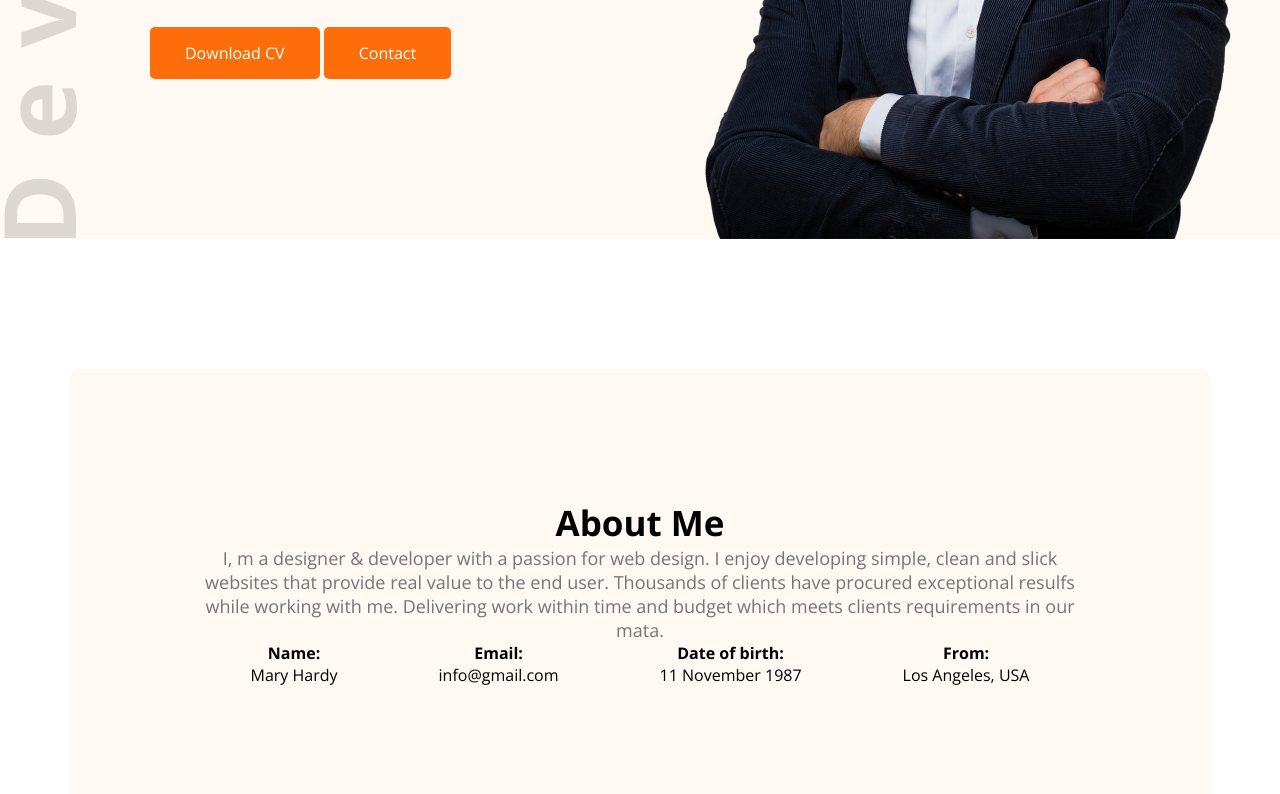
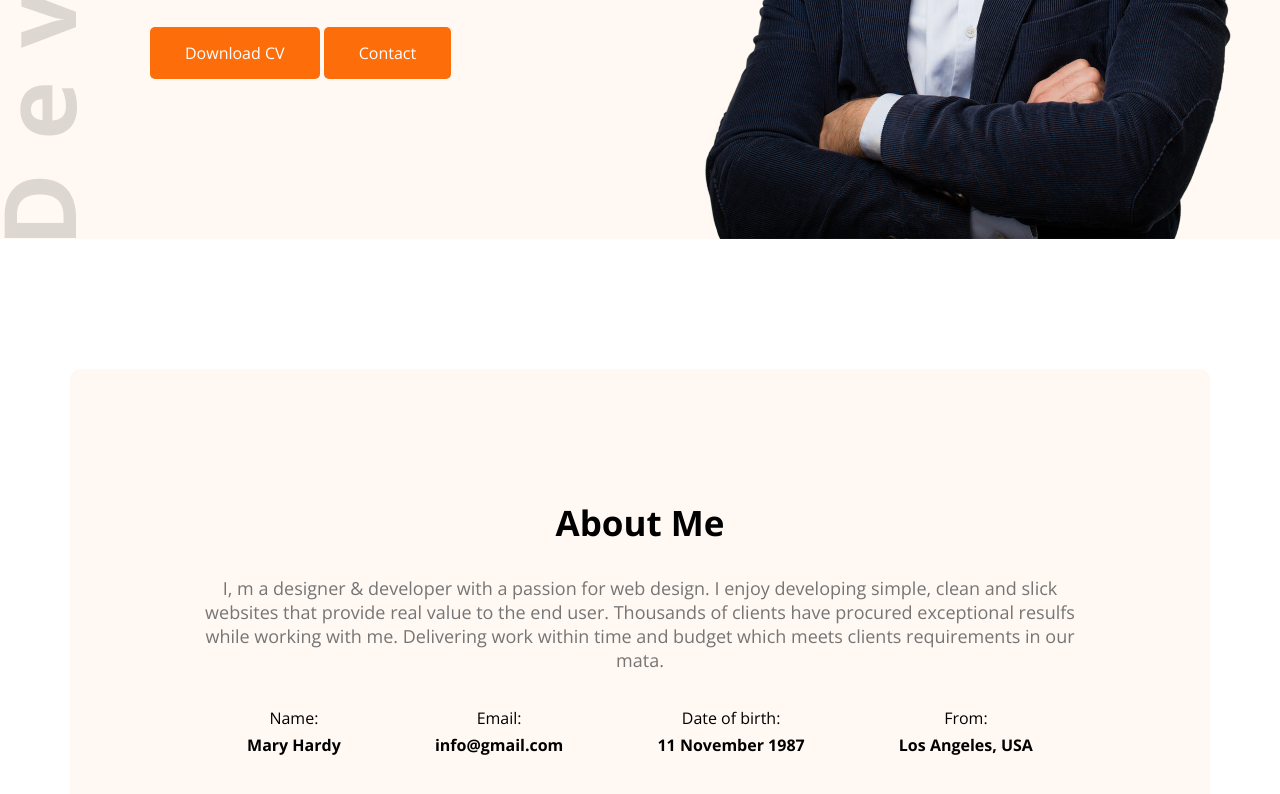
Before and after one commit to sohorabsajib/webdeveloper-portfolio, a plain HTML site: page index.html in a window 1280 px wide. Shown: the part 528-1322 px from the top of the page. Drawn offline with nearby package versions, Linux system fonts and the light colour scheme.

Commit message:
about  done  commit

```diff
--- a/styles/portfolio.css
+++ b/styles/portfolio.css
@@ -31,6 +31,7 @@ body {
   text-align: center;
   font-size: 18px;
   font-weight: 400;
+  margin: 30px 0px;
 }
 /* shared styles end  */
 
@@ -122,9 +123,19 @@ main{
   background: #fff8f3;
 }
 .about-info-contianer{
+
     display: flex;
     justify-content: space-around;
 }
 .about-info{
+
     text-align: center;
+
 }
+.info-title{
+    font-weight: normal;
+    padding: 5px;
+}
+.info-description{
+    font-weight: 700;
+}
```
